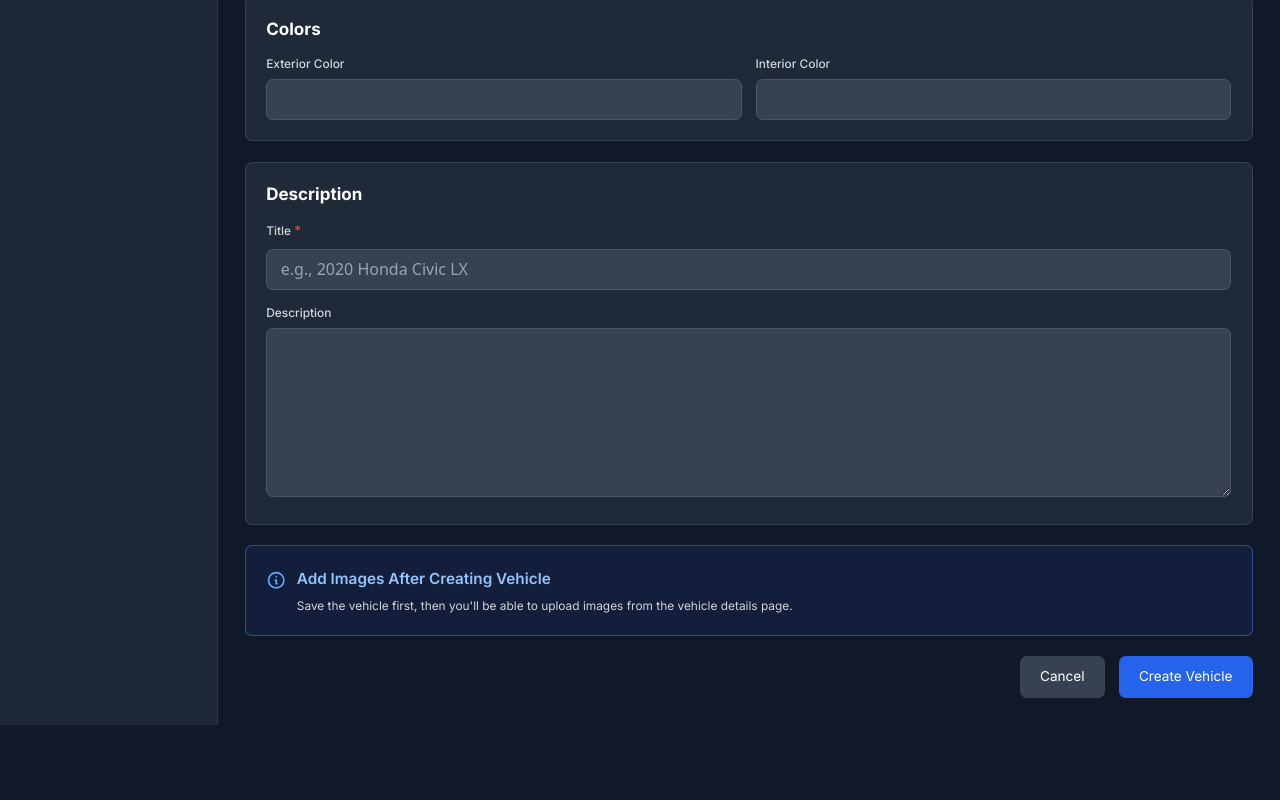
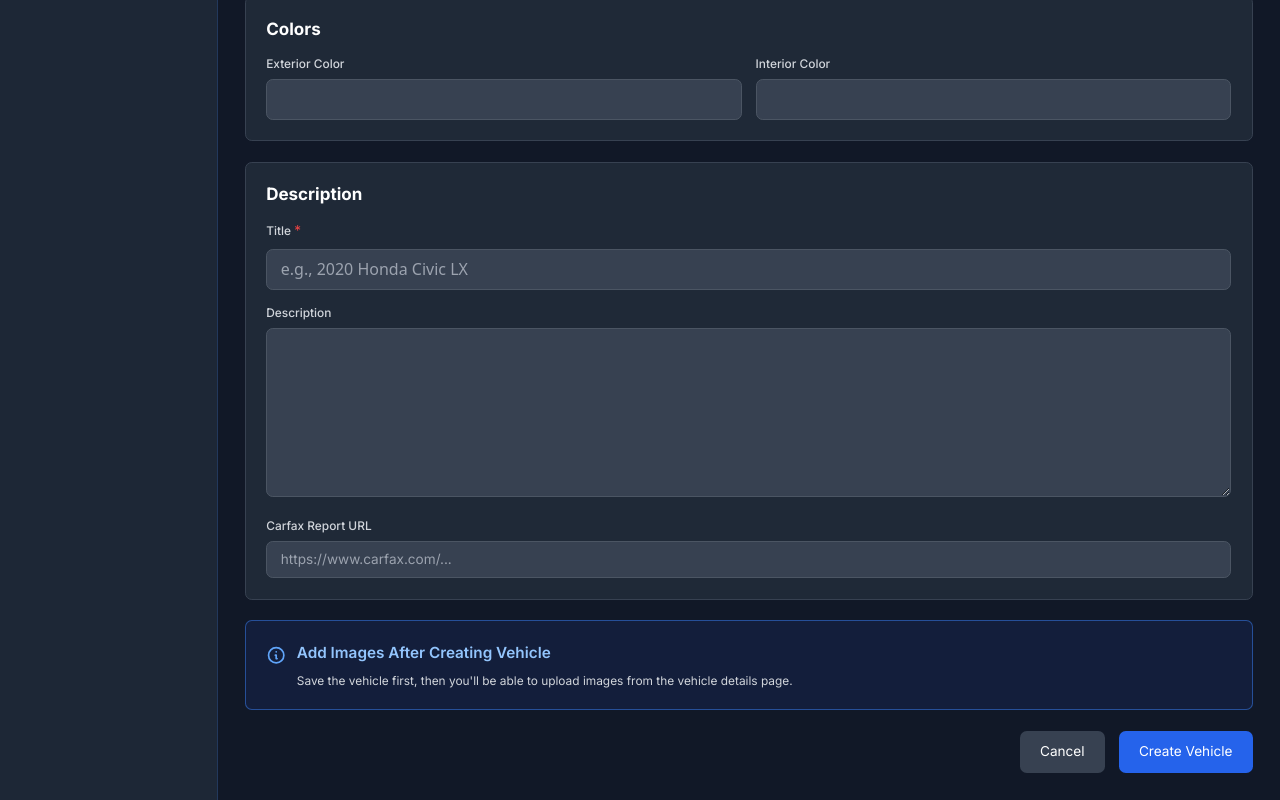
Before and after one commit to Shabir12345/Luxor-Auto-Sale-website, a Next.js app: page /admin/vehicles/new in a window 1280 px wide. Shown: the part 967-1767 px from the top of the page. Before the commit the page ends 1692 px from the top, so only its background shows below. Built offline with nearby package versions, Linux system fonts and the light colour scheme; sample sign-in values are in the browser's storage.

Commit message:
Add Carfax URL support - Add carfaxUrl field to Vehicle model - Add Carfax input field to admin form - Display Carfax button on vehicle detail page - Button only shows when URL is provided

```diff
--- a/src/app/vehicles/[slug]/page.tsx
+++ b/src/app/vehicles/[slug]/page.tsx
@@ -223,6 +223,16 @@ export default async function VehicleDetailPage({ params }: Props) {
                     >
                       📞 Call Us Now
                     </a>
+                    {vehicle.carfaxUrl && (
+                      <a
+                        href={vehicle.carfaxUrl}
+                        target="_blank"
+                        rel="noopener noreferrer"
+                        className="btn-outline-modern text-base px-6 py-3 w-full bg-purple-600/10 border-purple-500/50 hover:bg-purple-600/20 text-purple-400"
+                      >
+                        📋 View Carfax Report
+                      </a>
+                    )}
                   </div>
 
                   <div className="pt-4 border-t border-gray-700">
--- a/src/components/VehicleForm.tsx
+++ b/src/components/VehicleForm.tsx
@@ -34,6 +34,7 @@ export default function VehicleForm({ vehicle, isEdit = false }: VehicleFormProp
     interiorColor: vehicle?.interiorColor || '',
     title: vehicle?.title || '',
     description: vehicle?.description || '',
+    carfaxUrl: vehicle?.carfaxUrl || '',
   });
 
   const handleChange = (
@@ -78,6 +79,7 @@ export default function VehicleForm({ vehicle, isEdit = false }: VehicleFormProp
       if (formData.exteriorColor) data.exteriorColor = formData.exteriorColor;
       if (formData.interiorColor) data.interiorColor = formData.interiorColor;
       if (formData.description) data.description = formData.description;
+      if (formData.carfaxUrl) data.carfaxUrl = formData.carfaxUrl;
 
       const url = isEdit ? `/api/admin/vehicles/${vehicle.id}` : '/api/admin/vehicles';
       const method = isEdit ? 'PATCH' : 'POST';
@@ -396,6 +398,17 @@ export default function VehicleForm({ vehicle, isEdit = false }: VehicleFormProp
               className="w-full px-4 py-2 bg-gray-700 border border-gray-600 rounded-lg text-white focus:ring-2 focus:ring-blue-500"
             />
           </div>
+          <div>
+            <label className="block text-sm font-medium text-gray-300 mb-2">Carfax Report URL</label>
+            <input
+              type="url"
+              name="carfaxUrl"
+              value={formData.carfaxUrl}
+              onChange={handleChange}
+              placeholder="https://www.carfax.com/..."
+              className="w-full px-4 py-2 bg-gray-700 border border-gray-600 rounded-lg text-white focus:ring-2 focus:ring-blue-500"
+            />
+          </div>
         </div>
       </div>
 
```
Also changed, not shown: 1 other file (tests, documents, lock files or other folders).
